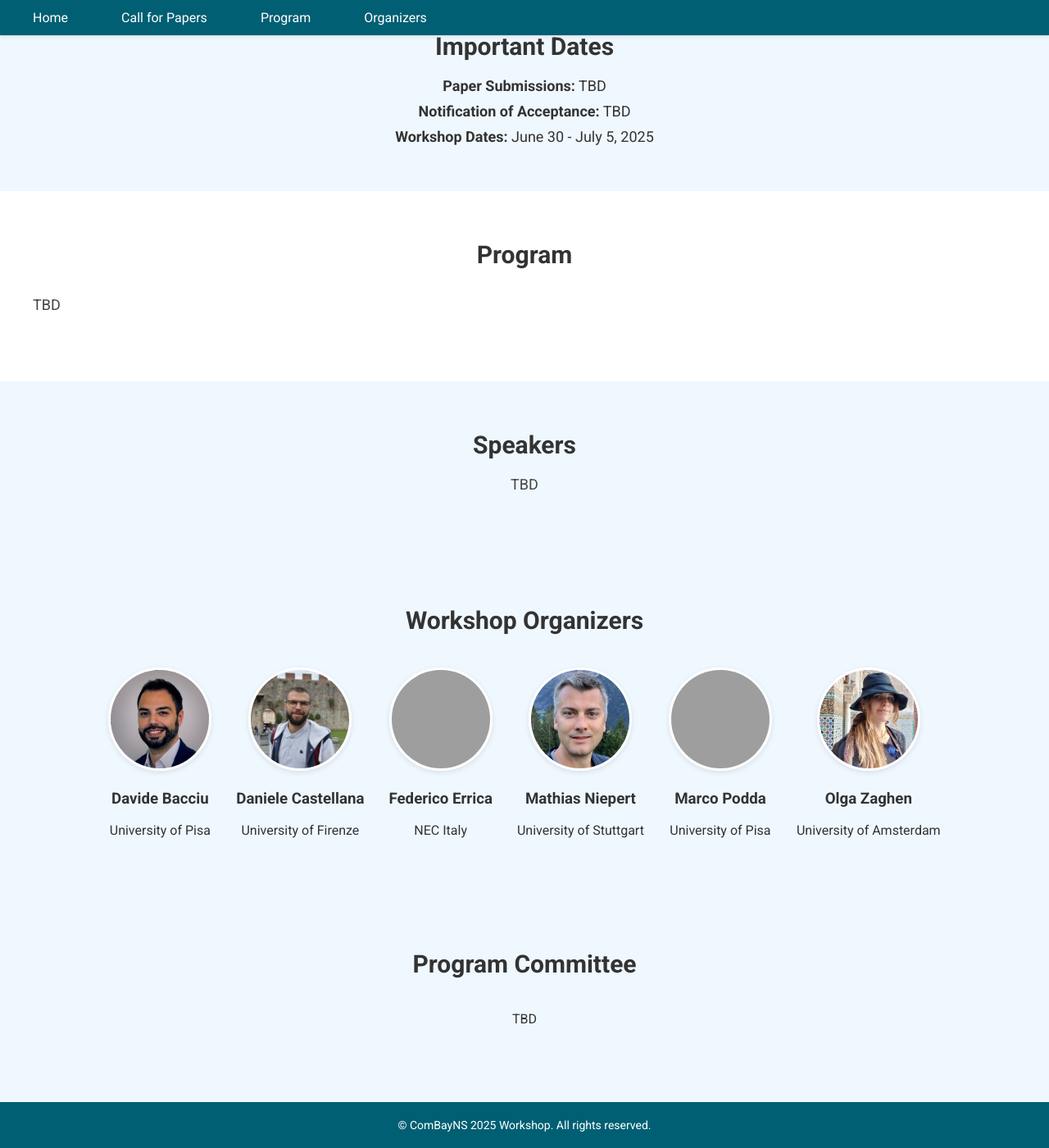
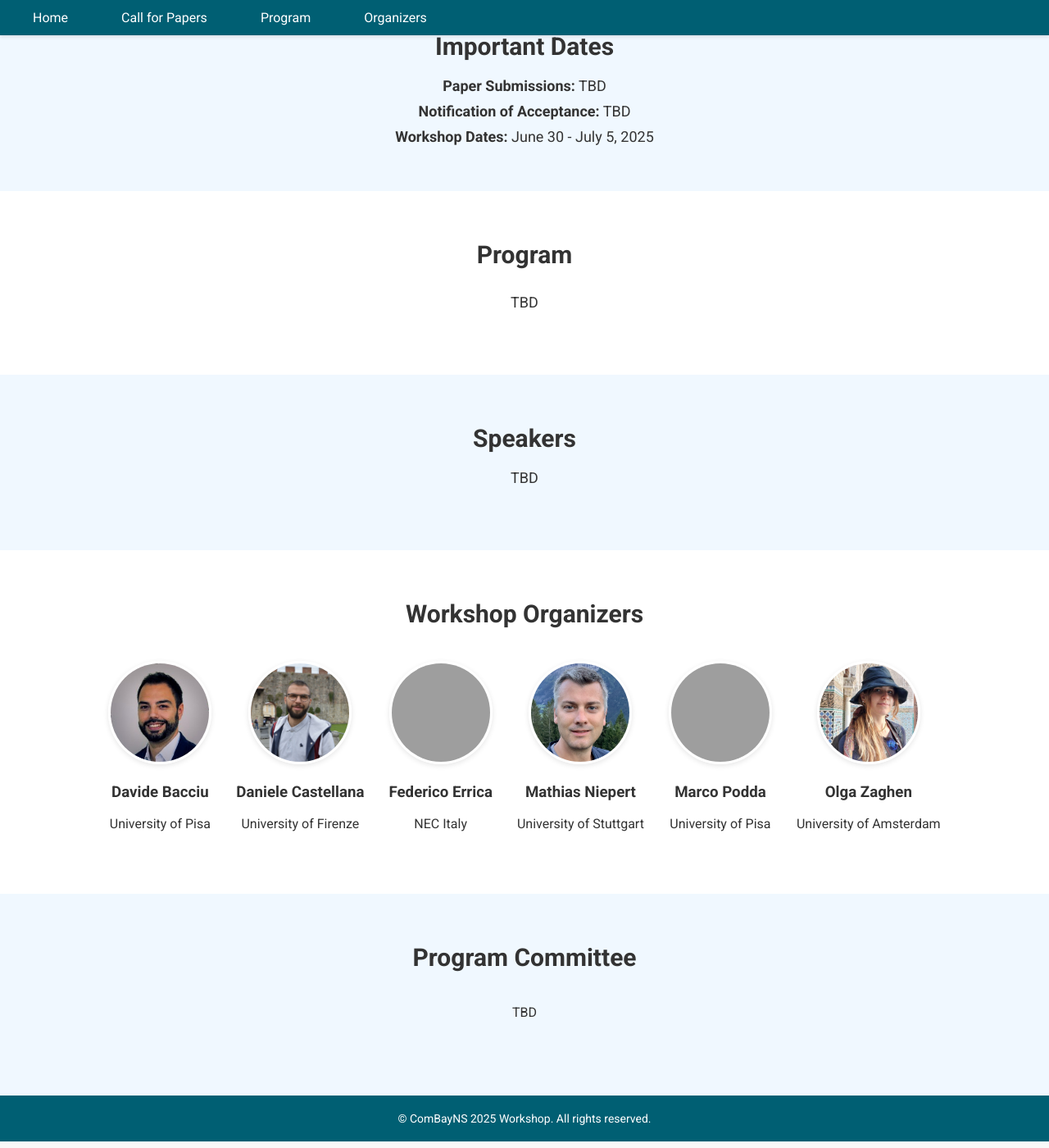
Before and after one commit to combayns2025/combayns2025.github.io, a Jekyll site: the page built from index.md, in a window 1280 px wide and 1400 px high, scrolled down 366 px. Shown: the whole window at 82% size. Built offline with Jekyll 4.4.1, drawn with Linux system fonts in a browser that asks for light colours; grey boxes are pictures that could not be loaded.

Commit message:
Update style.css

```diff
--- a/assets/css/style.css
+++ b/assets/css/style.css
@@ -135,6 +135,7 @@ main {
 #program {
   padding: 60px 20px;
   background-color: #fff;
+  text-align: center;
 }
 
 #program h2 {
@@ -144,16 +145,13 @@ main {
 
 #program p {
   font-size: 18px;
-  line-height: 1.6;
-  color: #444;
-  padding-left: 20px;
-  padding-right: 20px;
+  color: #333;
 }
 
 /* Organizers Section */
 #organizers {
   padding: 60px 20px;
-  background-color: #f0f8ff;;
+  background-color: #fff;
   text-align: center;
 }
 
@@ -240,7 +238,7 @@ main {
 
 #speakers p {
   font-size: 18px;
-  color: #444;
+  color: #333;
 }
 
 /* Program Committee Section */
```
